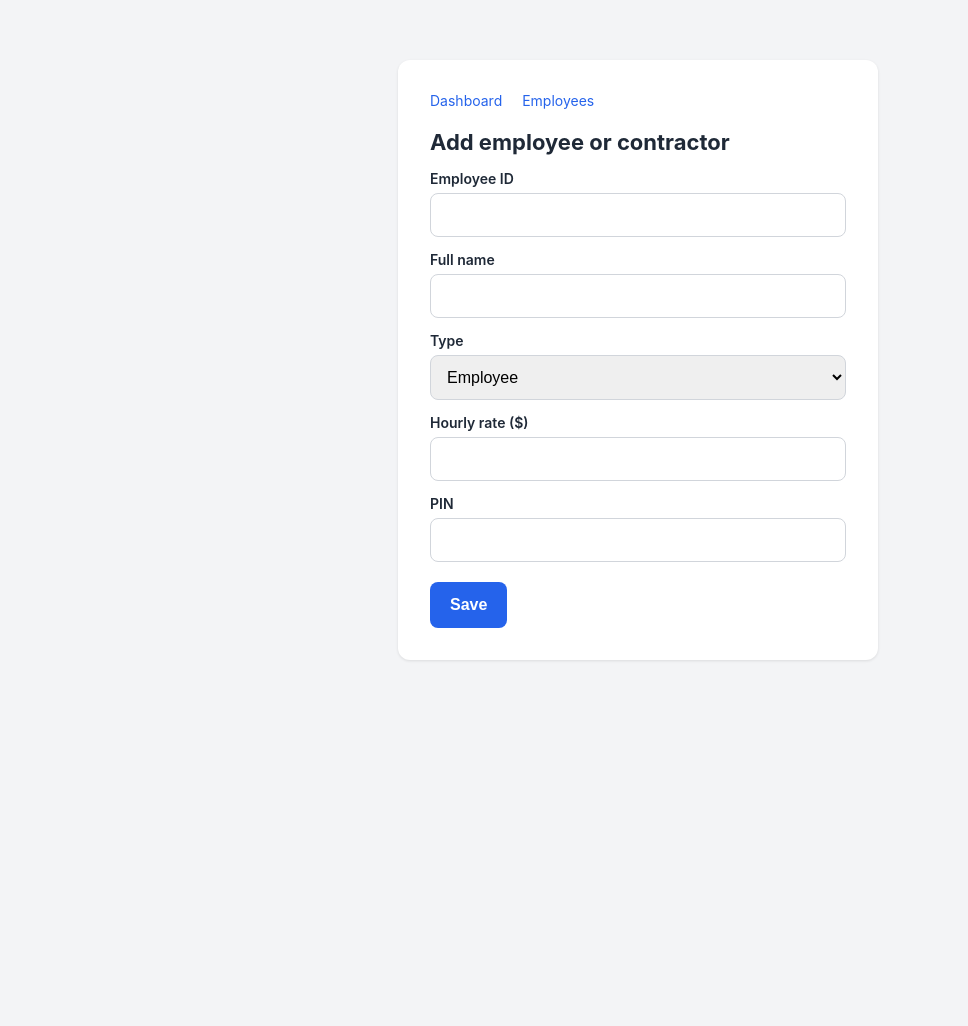
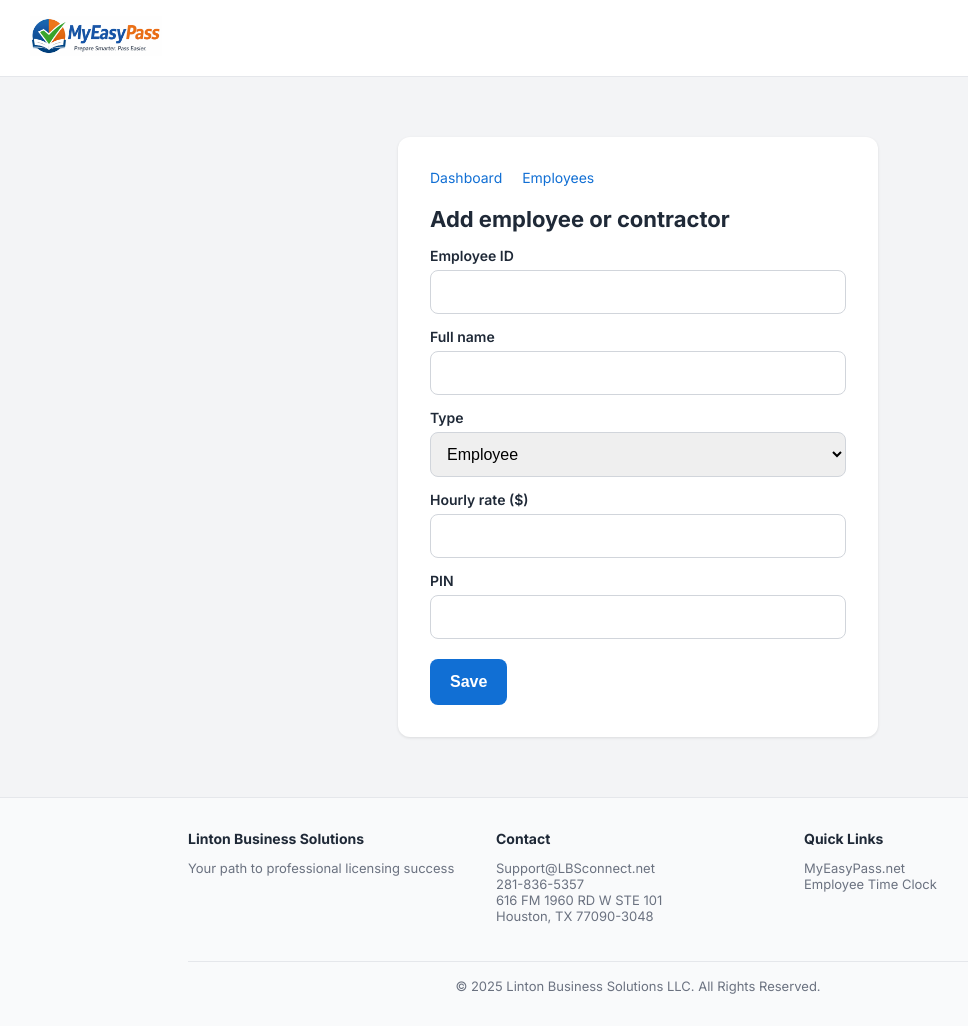
Before and after one commit to LBSconnect/Work-A-Bee, a Flask app: page /admin/employees/new in a window 1280 px wide. Shown: the whole page, without its empty margins (2-970 px from the left). Before the commit the page ends 661 px from the top, so only its background shows below. Run offline with Flask 3, Linux system fonts and the light colour scheme; the visitor is signed in with stand-in values (Sample User, id 1); parts of the project's set-up code (start-up, migrations or seed data) failed here and were passed over.

Commit message:
Add MyEasyPass header and footer branding to the Time-Keeper app
Brings the same logo, Inter font, primary blue (#116fd4), and footer
(tagline, contact info, quick links, copyright) from the main
myeasypass.net site, so the internal time clock app matches Linton
Business Solutions branding instead of looking like a bare form.

```diff
--- a/static/style.css
+++ b/static/style.css
@@ -1,9 +1,25 @@
 * { box-sizing: border-box; }
 body {
-  font-family: -apple-system, Segoe UI, Arial, sans-serif;
+  font-family: 'Inter', -apple-system, Segoe UI, Arial, sans-serif;
   background: #f3f4f6;
   margin: 0;
   color: #1f2937;
+  display: flex;
+  flex-direction: column;
+  min-height: 100vh;
+}
+.site-header {
+  background: #fff;
+  border-bottom: 1px solid #e5e7eb;
+  padding: 16px 32px;
+}
+.site-header-brand {
+  display: inline-flex;
+  align-items: center;
+}
+.site-header-brand img {
+  height: 40px;
+  display: block;
 }
 .wrap {
   max-width: 480px;
@@ -12,9 +28,50 @@ body {
   padding: 32px;
   border-radius: 12px;
   box-shadow: 0 1px 3px rgba(0,0,0,0.1);
+  flex: 1 0 auto;
+  width: 100%;
 }
 .wrap.wide {
   max-width: 900px;
+}
+.site-footer {
+  background: #f9fafb;
+  border-top: 1px solid #e5e7eb;
+  padding: 32px;
+  margin-top: auto;
+}
+.site-footer-inner {
+  max-width: 900px;
+  margin: 0 auto;
+  display: grid;
+  grid-template-columns: repeat(3, 1fr);
+  gap: 24px;
+}
+.site-footer-col strong {
+  display: block;
+  font-size: 14px;
+  margin-bottom: 8px;
+}
+.site-footer-col a {
+  color: inherit;
+  text-decoration: none;
+}
+.site-footer-col a:hover {
+  color: #116fd4;
+}
+.site-footer-copyright {
+  max-width: 900px;
+  margin: 24px auto 0;
+  padding-top: 16px;
+  border-top: 1px solid #e5e7eb;
+  font-size: 13px;
+  color: #6b7280;
+  text-align: center;
+}
+@media (max-width: 640px) {
+  .site-footer-inner {
+    grid-template-columns: 1fr;
+  }
 }
 h1 { font-size: 22px; margin-top: 0; }
 h2 { font-size: 18px; }
@@ -34,7 +91,7 @@ button, .btn {
   font-weight: 600;
   border: none;
   border-radius: 8px;
-  background: #2563eb;
+  background: #116fd4;
   color: white;
   cursor: pointer;
   text-decoration: none;
@@ -54,7 +111,7 @@ table { width: 100%; border-collapse: collapse; margin-top: 16px; font-size: 14p
 th, td { text-align: left; padding: 8px; border-bottom: 1px solid #e5e7eb; }
 th { background: #f9fafb; }
 .nav { margin-bottom: 20px; font-size: 14px; }
-.nav a { color: #2563eb; text-decoration: none; margin-right: 16px; }
+.nav a { color: #116fd4; text-decoration: none; margin-right: 16px; }
 .muted { color: #6b7280; font-size: 13px; }
 .badge { display: inline-block; padding: 2px 8px; border-radius: 999px; font-size: 12px; }
 .badge.in { background: #dcfce7; color: #166534; }
--- a/templates/base.html
+++ b/templates/base.html
@@ -4,9 +4,18 @@
   <meta charset="utf-8">
   <meta name="viewport" content="width=device-width, initial-scale=1">
   <title>{% block title %}Linton Timekeeping{% endblock %}</title>
+  <link rel="preconnect" href="https://fonts.googleapis.com">
+  <link rel="preconnect" href="https://fonts.gstatic.com" crossorigin>
+  <link href="https://fonts.googleapis.com/css2?family=Inter:wght@400;500;600;700&display=swap" rel="stylesheet">
   <link rel="stylesheet" href="{{ url_for('static', filename='style.css') }}">
 </head>
 <body>
+  <header class="site-header">
+    <a href="https://www.myeasypass.net/" class="site-header-brand">
+      <img src="{{ url_for('static', filename='logo.png') }}" alt="MyEasyPass">
+    </a>
+  </header>
+
   <div class="wrap {% block wrapclass %}{% endblock %}">
     {% with messages = get_flashed_messages() %}
       {% if messages %}
@@ -17,5 +26,31 @@
     {% endwith %}
     {% block content %}{% endblock %}
   </div>
+
+  <footer class="site-footer">
+    <div class="site-footer-inner">
+      <div class="site-footer-col">
+        <strong>Linton Business Solutions</strong>
+        <p class="muted">Your path to professional licensing success</p>
+      </div>
+      <div class="site-footer-col">
+        <strong>Contact</strong>
+        <p class="muted">
+          Support@LBSconnect.net<br>
+          281-836-5357<br>
+          616 FM 1960 RD W STE 101<br>
+          Houston, TX 77090-3048
+        </p>
+      </div>
+      <div class="site-footer-col">
+        <strong>Quick Links</strong>
+        <p class="muted">
+          <a href="https://www.myeasypass.net/">MyEasyPass.net</a><br>
+          <a href="{{ url_for('clock_home') }}">Employee Time Clock</a>
+        </p>
+      </div>
+    </div>
+    <p class="site-footer-copyright">&copy; 2025 Linton Business Solutions LLC. All Rights Reserved.</p>
+  </footer>
 </body>
 </html>
```
Also changed, not shown: static/logo.png (added).
